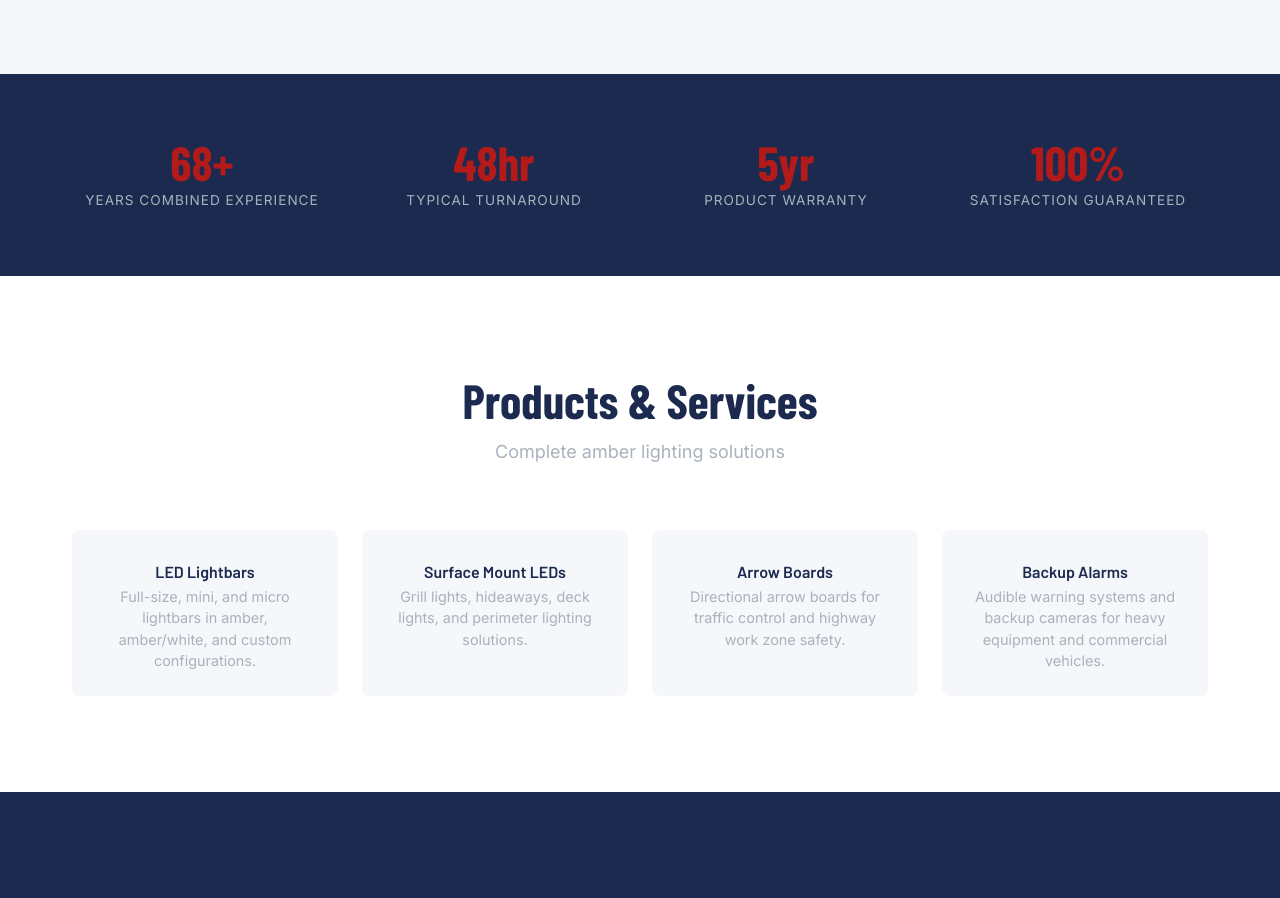
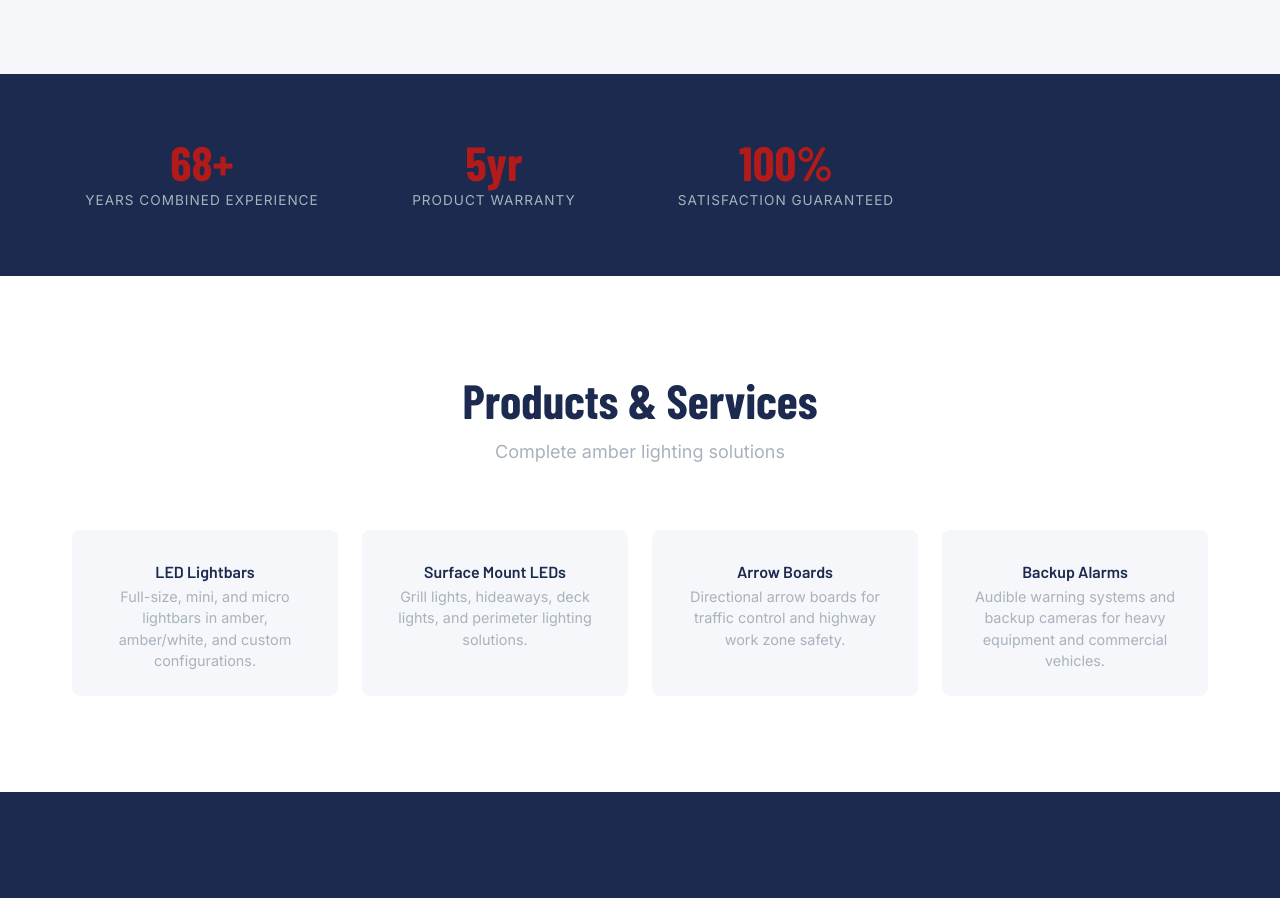
Before and after one commit to MingAgent/flasher-fleet-solutions, a React (Vite) app: page /#/amber-market in a window 1280 px wide. Shown: the part 1220-2118 px from the top of the page. Built offline with nearby package versions, Linux system fonts and the light colour scheme; a web font is replaced by a local one.

Commit message:
Remove 48hr turnaround stat, fix partner carousel

```diff
--- a/src/pages/AmberMarket.jsx
+++ b/src/pages/AmberMarket.jsx
@@ -53,7 +53,6 @@ function AmberMarket() {
 
   const stats = [
     { value: '68+', label: 'Years Combined Experience' },
-    { value: '48hr', label: 'Typical Turnaround' },
     { value: '5yr', label: 'Product Warranty' },
     { value: '100%', label: 'Satisfaction Guaranteed' },
   ]
```
